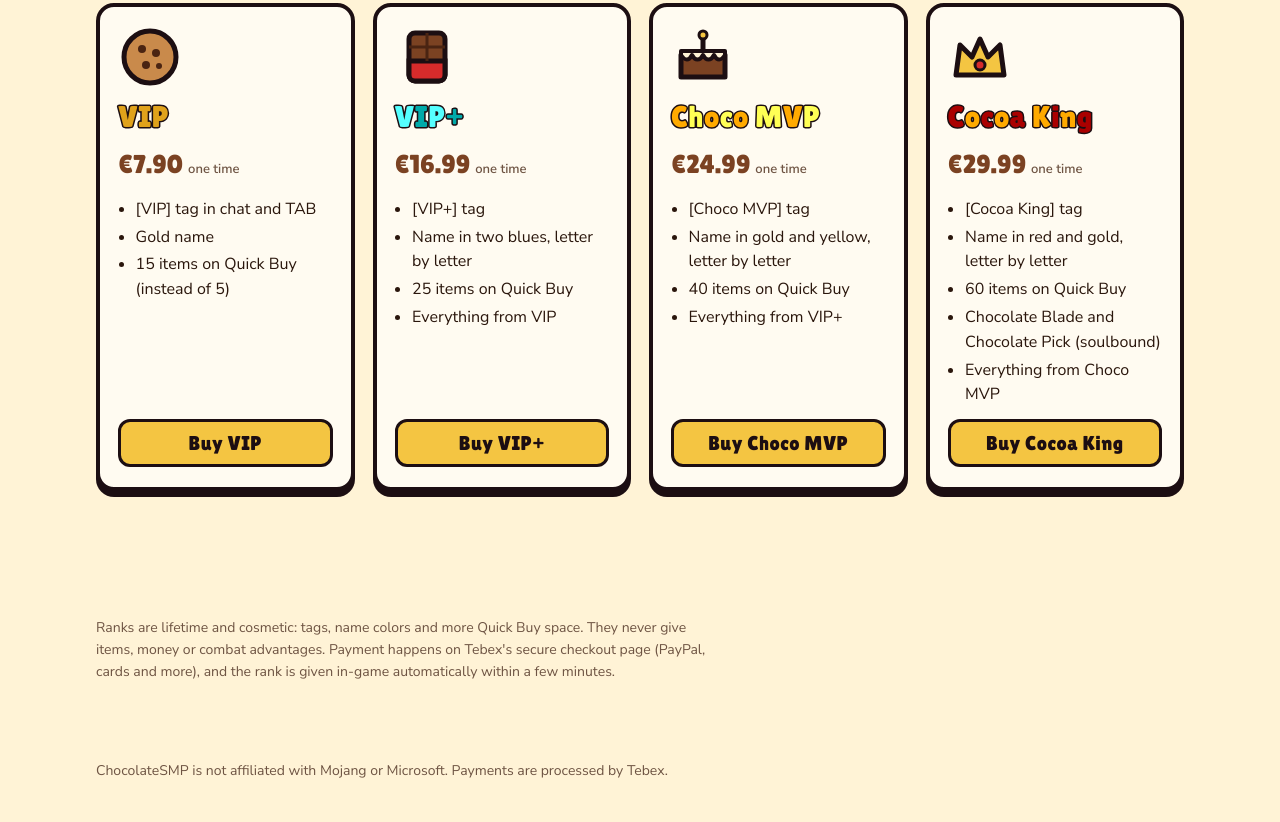
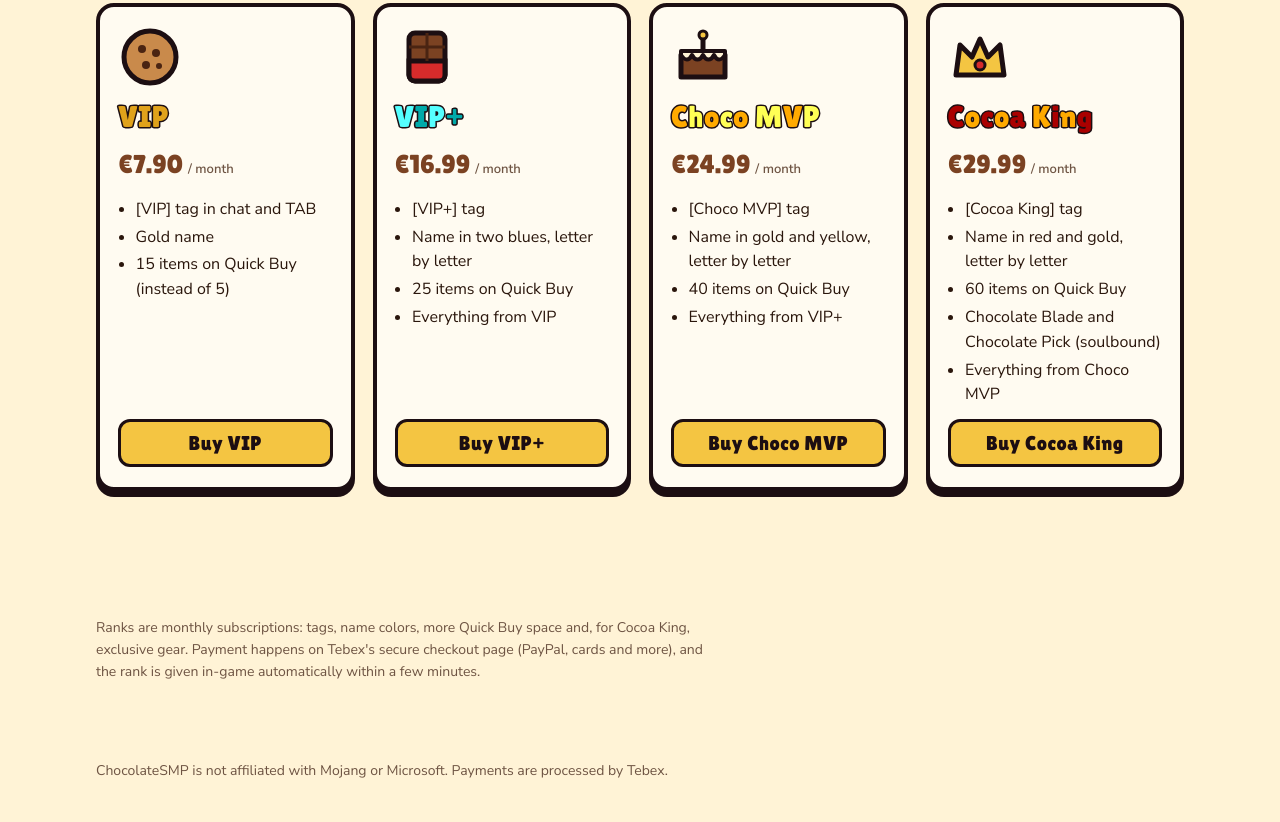
Before and after one commit to nirgolsha887/chocolatesap-wiki, a plain HTML site: page store/index.html in a window 1280 px wide. Shown: the part 461-1283 px from the top of the page. Drawn offline with Linux system fonts and the light colour scheme.

Commit message:
Revise rank description and pricing model
Updated the description of ranks and perks for clarity. Changed rank pricing from one-time to monthly subscriptions.

```diff
--- a/store/index.html
+++ b/store/index.html
@@ -4,7 +4,7 @@
 <meta charset="utf-8">
 <meta name="viewport" content="width=device-width, initial-scale=1, viewport-fit=cover">
 <title>ChocolateSMP Store</title>
-<meta name="description" content="Ranks for the ChocolateSMP Minecraft server. Cosmetic perks, paid securely through Tebex.">
+<meta name="description" content="Ranks for the ChocolateSMP Minecraft server. Ranks and perks, paid securely through Tebex.">
 <link rel="icon" type="image/png" href="../icon.png">
 <link rel="preconnect" href="https://fonts.googleapis.com">
 <link rel="stylesheet" href="https://fonts.googleapis.com/css2?family=Lilita+One&family=Nunito+Sans:opsz,wght@6..12,400;6..12,600;6..12,800&display=swap">
@@ -170,7 +170,7 @@
   <section class="ranks" id="ranks" aria-label="Ranks"></section>
   <p class="status" id="status" role="status"></p>
 
-  <p class="note">Ranks are lifetime and cosmetic: tags, name colors and more Quick Buy space. They never give items, money or combat advantages.
+  <p class="note">Ranks are monthly subscriptions: tags, name colors, more Quick Buy space and, for Cocoa King, exclusive gear.
     Payment happens on Tebex's secure checkout page (PayPal, cards and more), and the rank is given in-game automatically within a few minutes.</p>
 </main>
 
@@ -218,7 +218,7 @@
       return '<article class="rank">' +
         '<svg viewBox="0 0 64 64" aria-hidden="true">' + (ICONS[r.icon] || ICONS.cookie) + "</svg>" +
         '<div class="rname">' + lettered(r.name, r.colors) + "</div>" +
-        '<div class="price">' + r.priceText + " <small>one time</small></div>" +
+        '<div class="price">' + r.priceText + " <small>/ month</small></div>" +
         "<ul>" + r.perks.map(function (p) { return "<li>" + p + "</li>"; }).join("") + "</ul>" +
         '<button class="btn buy" type="button" data-i="' + i + '">Buy ' + r.name + "</button></article>";
     }).join("");
```
